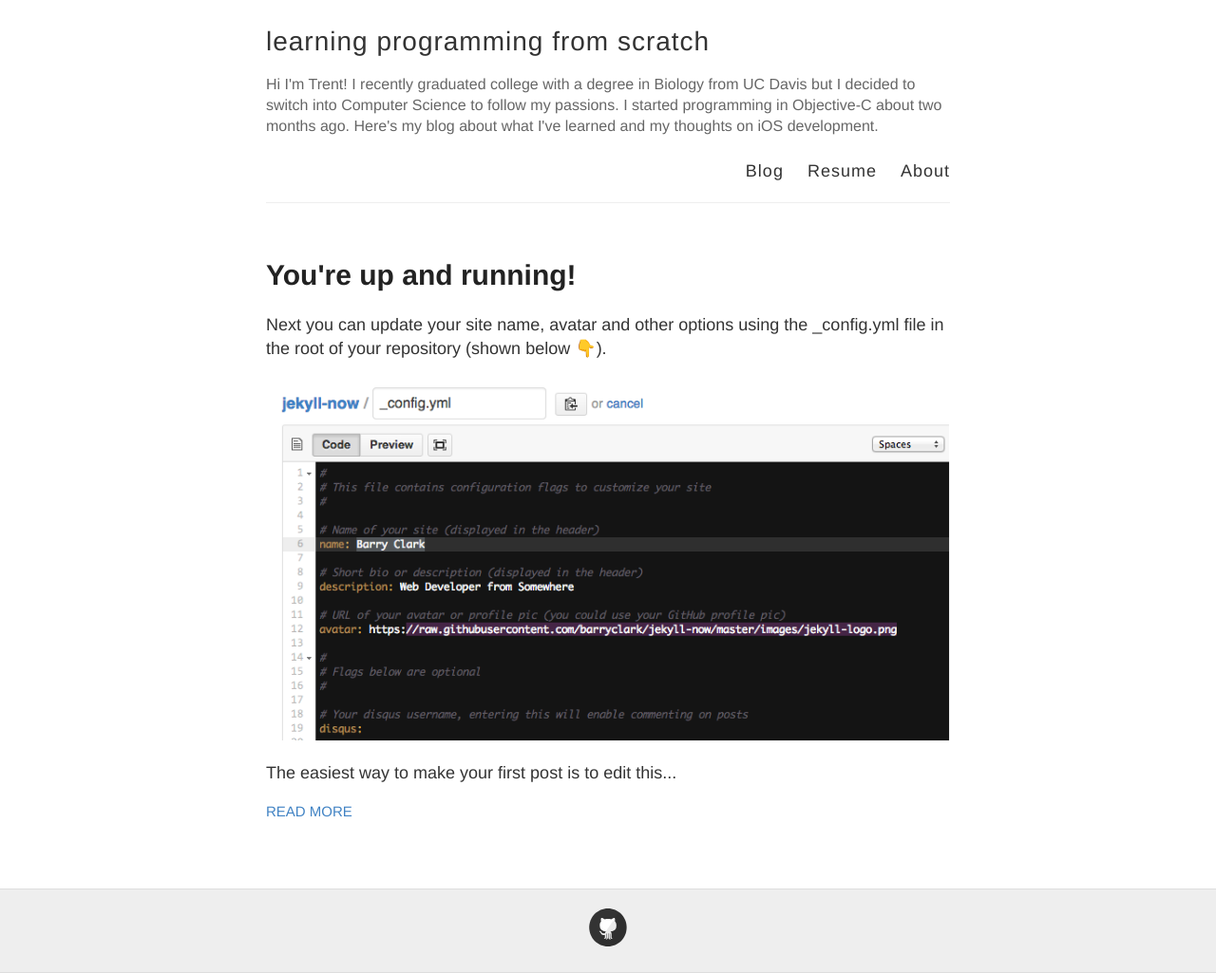
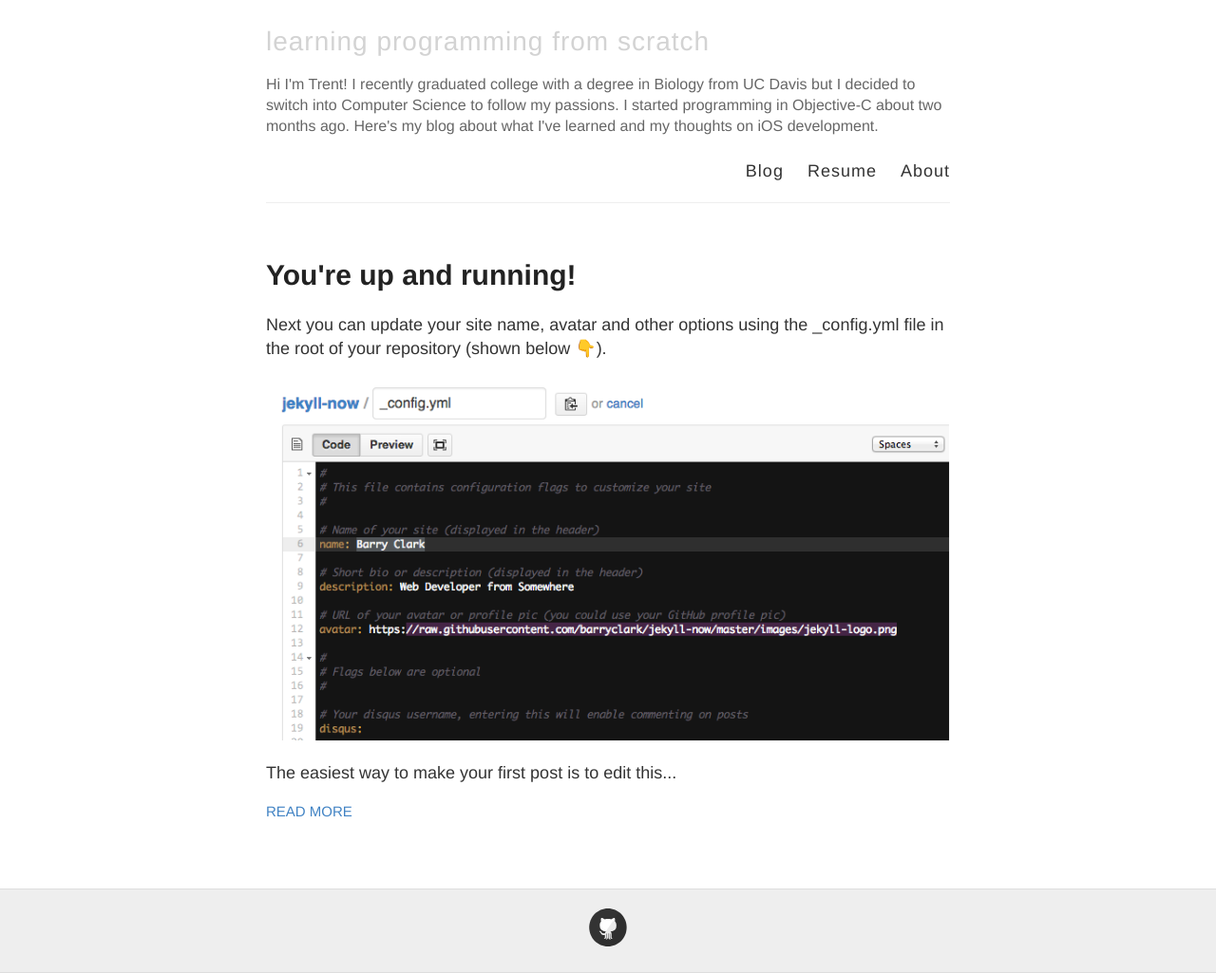
Before and after one commit to trentyou/trentyou.github.io, a Jekyll site: the page built from index.html, in a window 1280 px wide. Shown: the whole page at 95% size. Built offline with Jekyll 4.4.1, drawn with Linux system fonts in a browser that asks for light colours; emoji names are drawn with the system emoji font.

Commit message:
Updated default.html

```diff
--- a/_layouts/default.html
+++ b/_layouts/default.html
@@ -27,7 +27,7 @@
           <!-- <a href="{{ site.baseurl }}/" class="site-avatar"><img src="{{ site.avatar }}" /></a> -->
 
           <div class="site-info">
-            <h1 class="site-name"><a href="{{ site.baseurl }}/">{{ site.name }}</a></h1>
+            <h1 class="site-name"><FONT COLOR = "d3d3d3"> <a href="{{ site.baseurl }}/">{{ site.name }}</a></FONT></h1>
             <p> </p>
             <p> </p>
             <p> </p>
```
